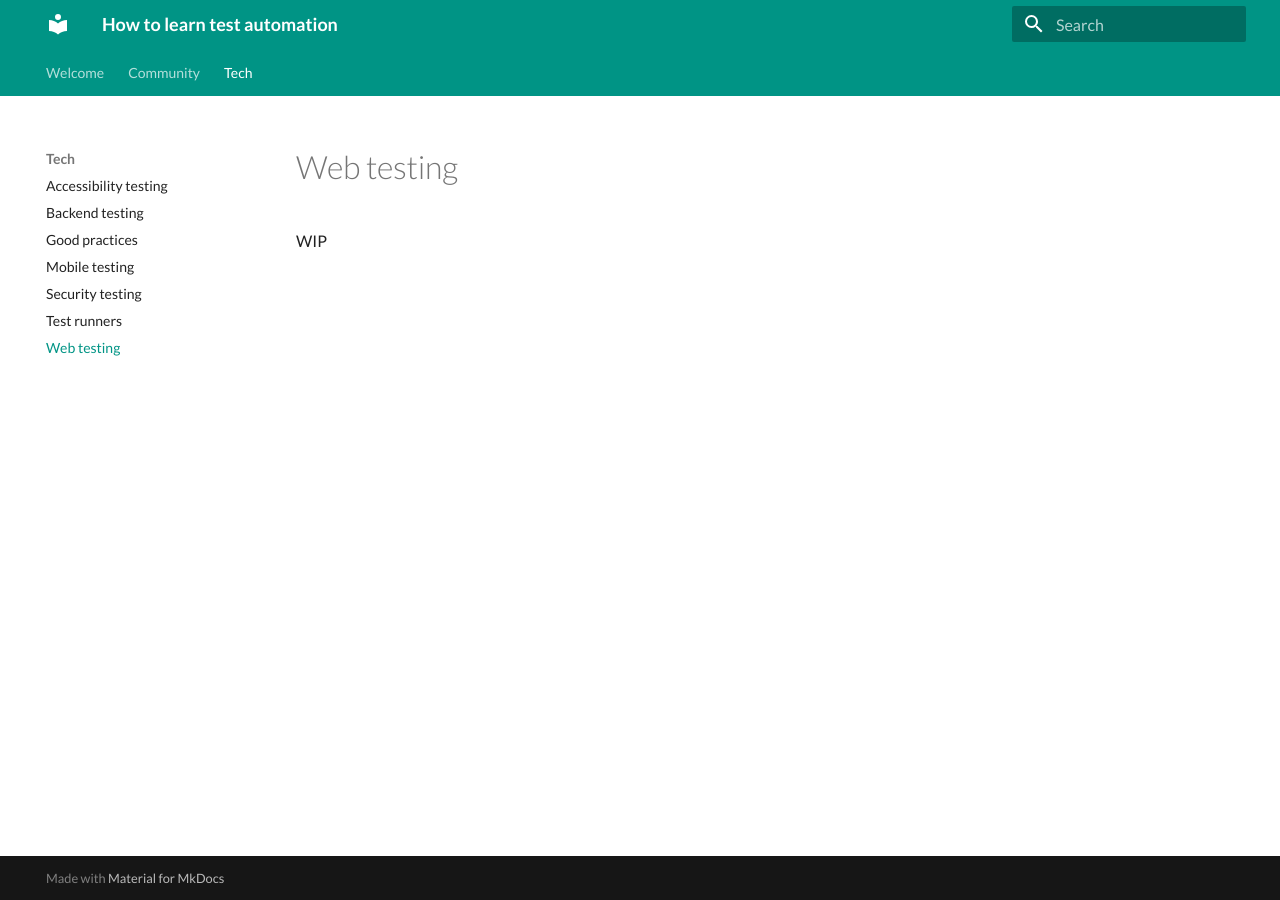
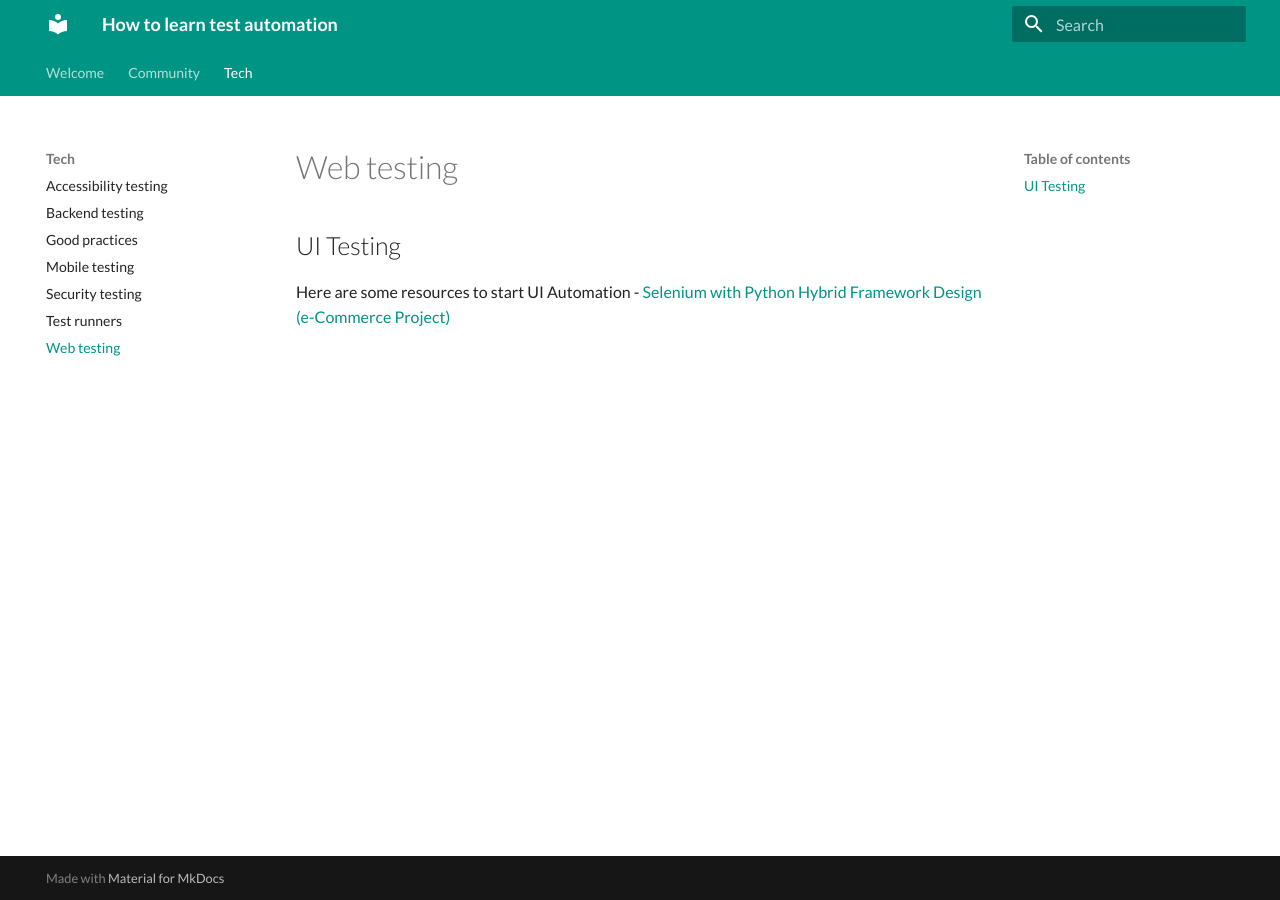
Before and after one commit to automationhacks/how-to-learn-test-automation, an MkDocs documentation site: the page built from docs/tech/web.md, in a window 1280 px wide. Built offline with MkDocs 1.6.1 and Material for MkDocs 9.7.7, drawn with Linux system fonts in a browser that asks for light colours.

Commit message:
Ui automation tutorial added (#7)
* Postman Youtube playlist added

* Python api testing tutorial

* Web ui testing tutorial added

```diff
--- a/docs/tech/web.md
+++ b/docs/tech/web.md
@@ -1,3 +1,6 @@
 # Web testing
 
-WIP
+## UI Testing
+
+Here are some resources to start UI Automation
+- [Selenium with Python Hybrid Framework Design (e-Commerce Project)](https://www.youtube.com/playlist?list=PLUDwpEzHYYLt2RzOb-_eafLAP0VSoyJhf)
```
